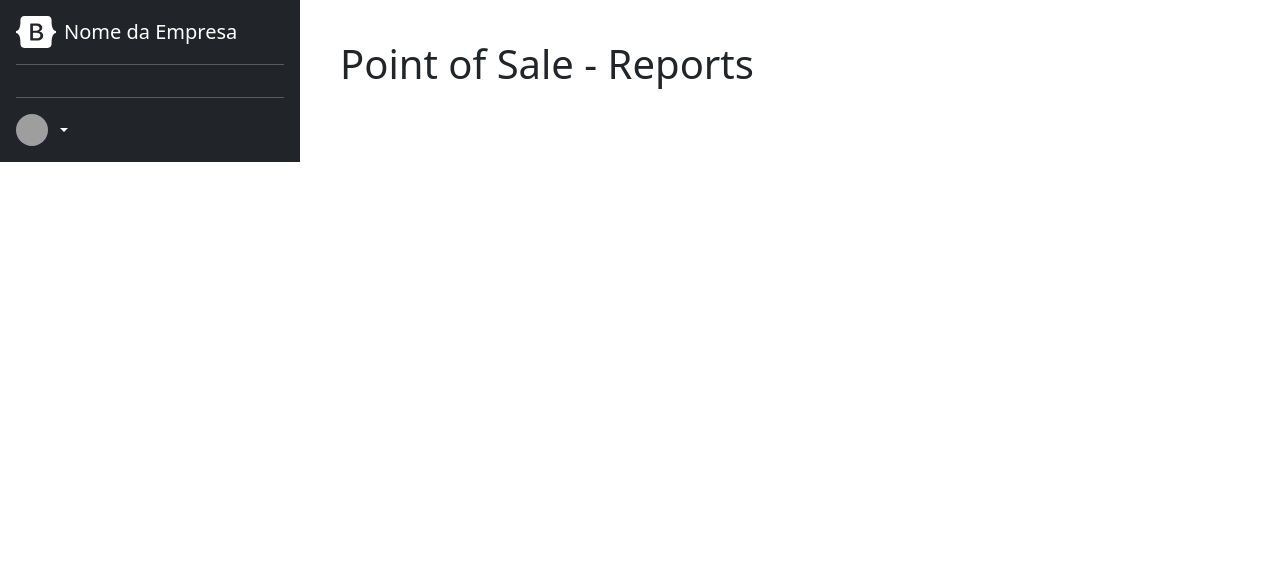
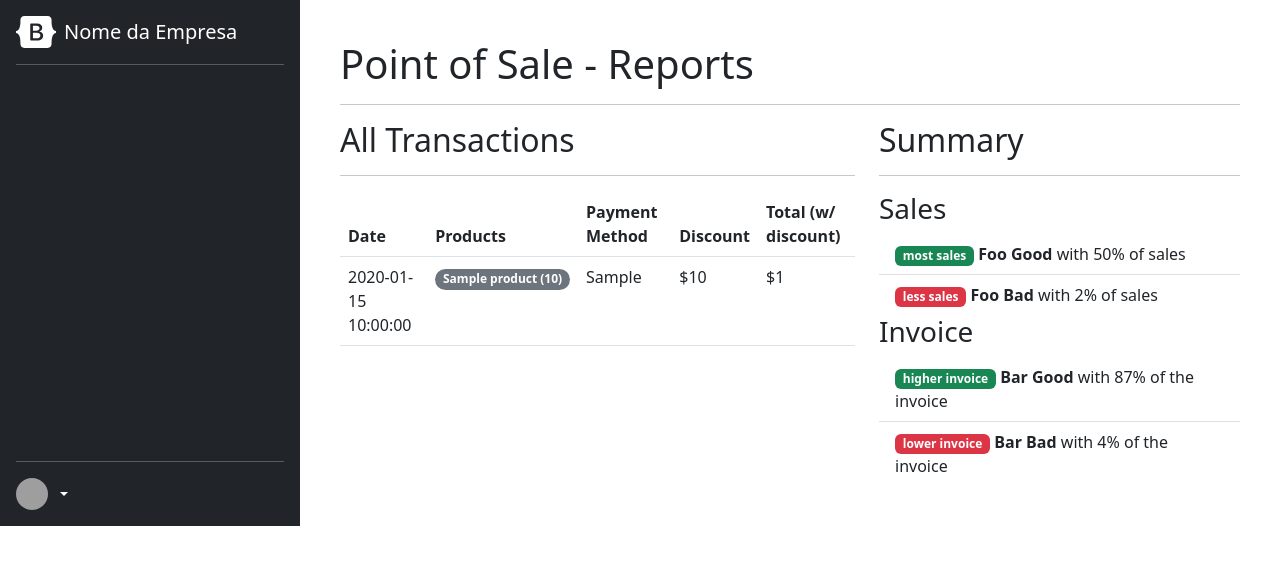
Before and after one commit to pedro-psb/pypos-canteen, a Flask app: template pypos/templates/user/pos_reports.html in a window 1280 px wide. Shown: the top 565 px of the page. Run offline with Flask 2, Linux system fonts and the light colour scheme; the template is opened without the code that fills it: most values are stand-ins (such as "Sample title", 1, 10 or a date in 2020); some libraries are stand-ins or nearby versions; grey boxes are pictures that could not be loaded.

Commit message:
feat(reports): add view of all records and summary prototype of important stats

```diff
--- a/pypos/blueprints/canteen_space/point_of_sale/models.py
+++ b/pypos/blueprints/canteen_space/point_of_sale/models.py
@@ -46,7 +46,7 @@
             # sum if everything is ok
             total_sum += product_price[0] * product_quantity
         if not errors:
-            self.total_value = total_sum
+            self.total_value = total_sum - self.discount
             return None
         return errors
 
--- a/pypos/templates/user/pos_reports.html
+++ b/pypos/templates/user/pos_reports.html
@@ -2,4 +2,66 @@
 {% block title %}Point of Sale - Reports{% endblock %}
 {% block content %}
 <h1>Point of Sale - Reports</h1>
+<hr>
+<div class="container-liquid">
+    <div class="row">
+        <div class="col-12 col-md-7">
+            <h2>All Transactions</h2>
+            <hr>
+            <table class="table">
+                <thead>
+                    <tr>
+                        <th>Date</th>
+                        <th>Products</th>
+                        <th>Payment Method</th>
+                        <th>Discount</th>
+                        <th>Total (w/ discount)</th>
+                    </tr>
+                </thead>
+                <tbody>
+                    {% for transaction in data.transactions %}
+                    <tr>
+                        <td>{{ transaction.date }}</td>
+                        <td>
+                            {% for product in transaction.products %}
+                            <span class="small badge rounded-pill bg-secondary">{{ product.name}}
+                                ({{ product.quantity }})</span>
+                            {% endfor %}
+                        </td>
+                        <td>{{ transaction.payment_method }}</td>
+                        <td>${{ transaction.discount }}</td>
+                        <td>${{ transaction.total_value }}</td>
+                    </tr>
+                    {% endfor %}
+                </tbody>
+            </table>
+        </div>
+        <div class="col-12 col-md-5">
+            <h2>Summary</h2>
+            <hr>
+            <h3>Sales</h3>
+            <ul class="list-group list-group-flush">
+                <li class="list-group-item">
+                    <span class="badge bg-success">most sales</span>
+                    <strong>Foo Good</strong> with 50% of sales
+                </li>
+                <li class="list-group-item">
+                    <span class="badge bg-danger">less sales</span>
+                    <strong>Foo Bad</strong> with 2% of sales
+                </li>
+            </ul>
+            <h3>Invoice</h3>
+            <ul class="list-group list-group-flush">
+                <li class="list-group-item">
+                    <span class="badge bg-success">higher invoice</span>
+                    <strong>Bar Good</strong> with 87% of the invoice
+                </li>
+                <li class="list-group-item">
+                    <span class="badge bg-danger">lower invoice</span>
+                    <strong>Bar Bad</strong> with 4% of the invoice
+                </li>
+            </ul>
+        </div>
+    </div>
+</div>
 {% endblock %}
```
Also changed, not shown: pypos/blueprints/frontend/views.py (+66 -1 lines), test.sql (+14 -1 lines).
